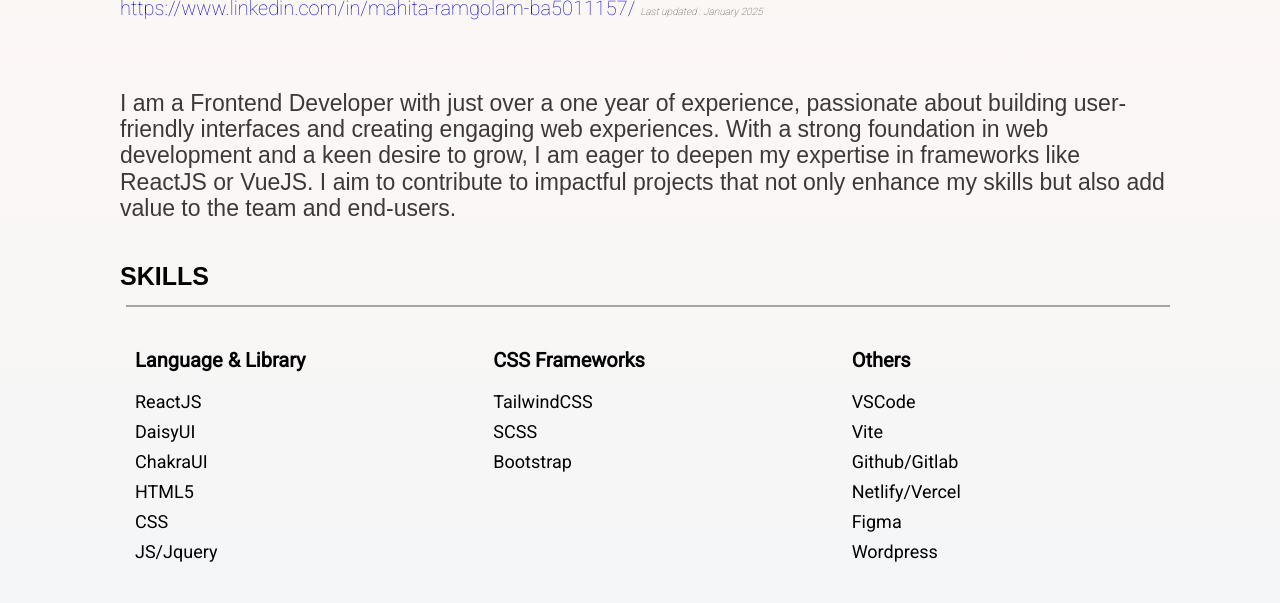
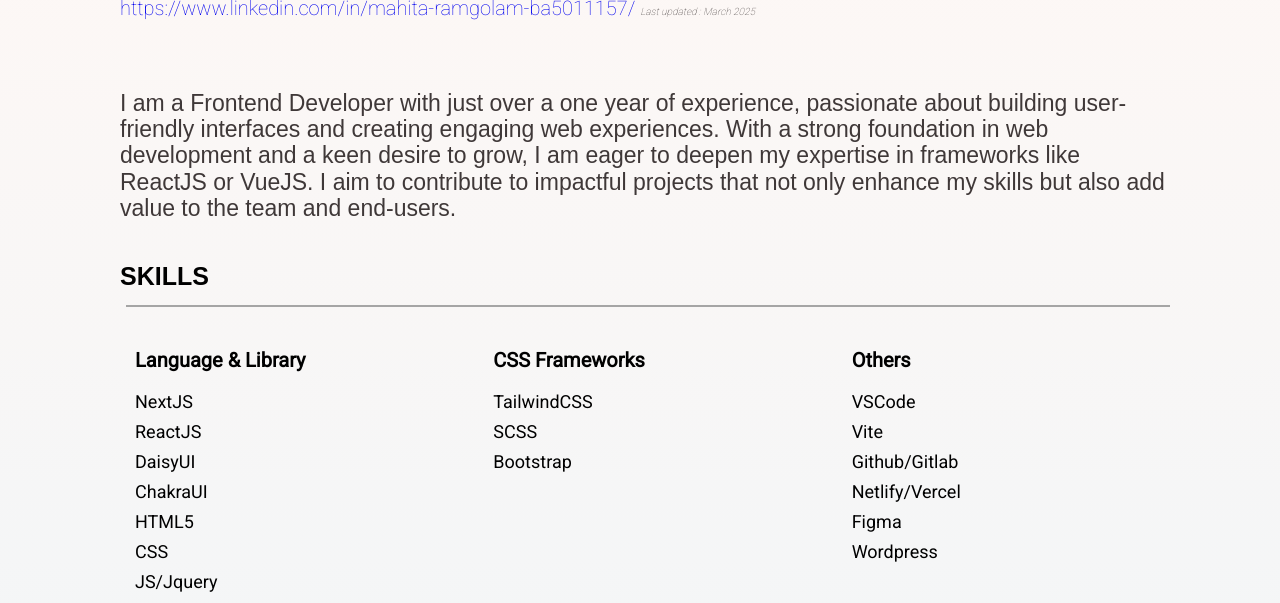
Before and after one commit to mahita098/mahita-portfolio, a website built with Vite: page resume.html in a window 1280 px wide. Shown: the part 197-800 px from the top of the page. Built offline with nearby package versions, Linux system fonts and the light colour scheme; a web font is replaced by a local one.

Commit message:
cv updated

```diff
--- a/resume.html
+++ b/resume.html
@@ -37,7 +37,7 @@
           <a href="index.html">Home</a>
         </li>
         <li class="navigation_list_items">
-          <a href="./assets/images/MahitaResumeFeb25.pdf">Resume PDF</a>
+          <a href="./assets/images/marMahita25.pdf">Resume PDF</a>
         </li>
       </ul>
     </nav>
@@ -46,7 +46,7 @@
       <div class="inlink">
         <a href="https://www.linkedin.com/in/mahita-ramgolam-ba5011157/"
           target="_blank">https://www.linkedin.com/in/mahita-ramgolam-ba5011157/</a>
-        <i style="text-align: right; font-size: 10px;">Last updated : January 2025</i>
+        <i style="text-align: right; font-size: 10px;">Last updated : March 2025</i>
 
       </div>
 
@@ -71,6 +71,7 @@
         <div class="groups">
           <h3 class="groups-title">Language & Library</h3>
           <ul>
+            <li>NextJS</li>
             <li>ReactJS</li>
             <li>DaisyUI</li>
             <li>ChakraUI</li>
```
Also changed, not shown: 1 other file.
